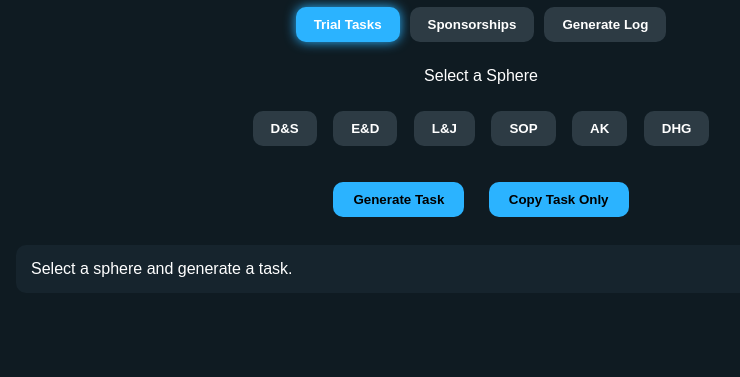
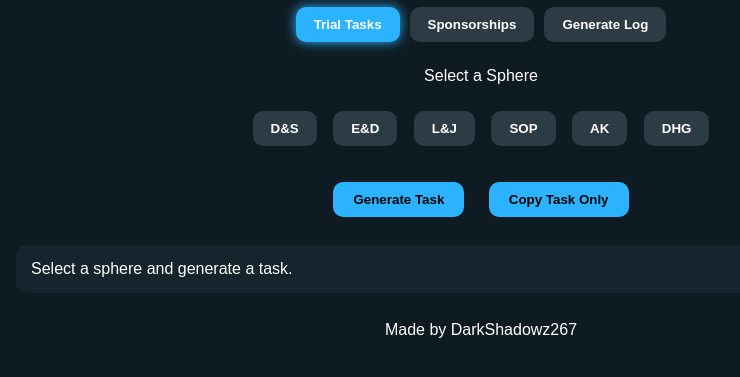
Before and after one commit to Hxyqt/Task-Tools, a plain HTML site: page index.html in a window 1280 px wide. Shown: the part 99-476 px from the top of the page, without its empty margins (159-899 px from the left). Drawn offline with Linux system fonts and the light colour scheme.

Commit message:
Update index.html

```diff
--- a/index.html
+++ b/index.html
@@ -365,6 +365,6 @@
 
     });
   </script>
-
+<Footer> Made by DarkShadowz267 </Footer>
 </body>
 </html>
```
